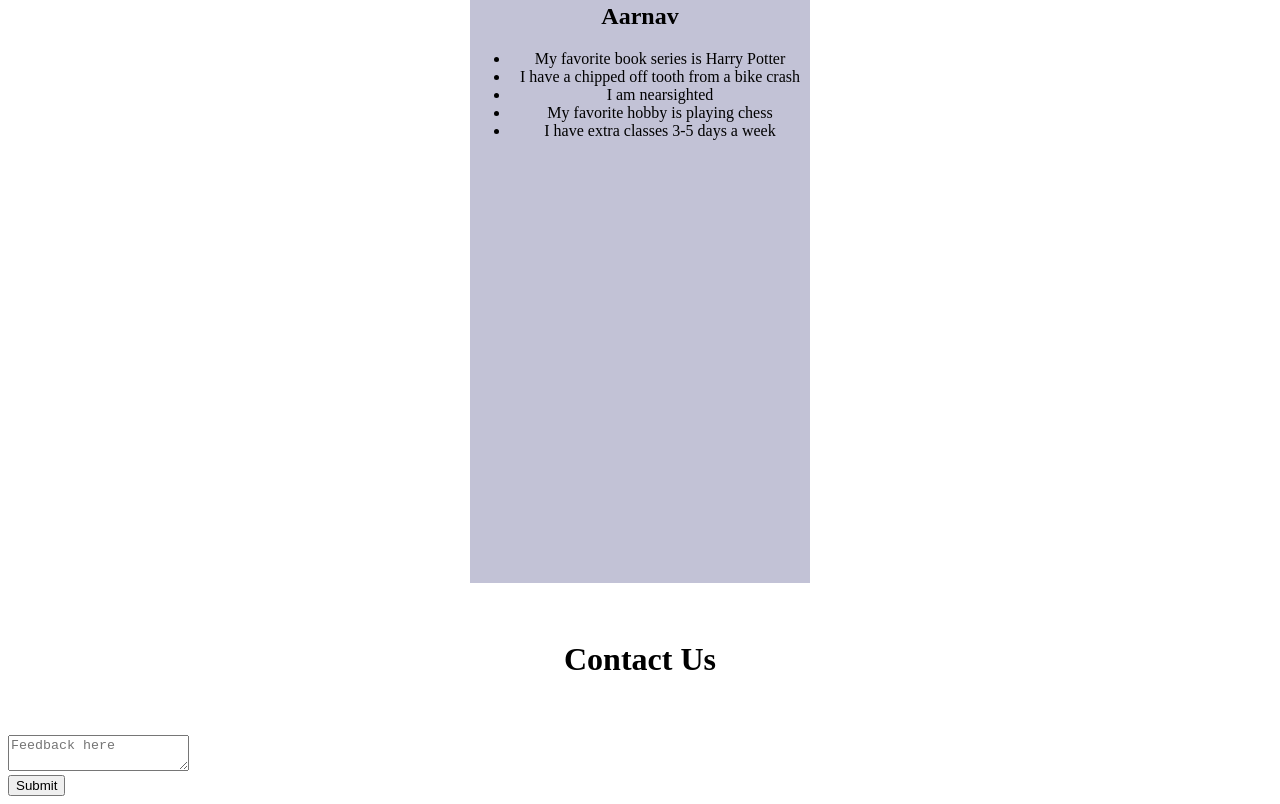
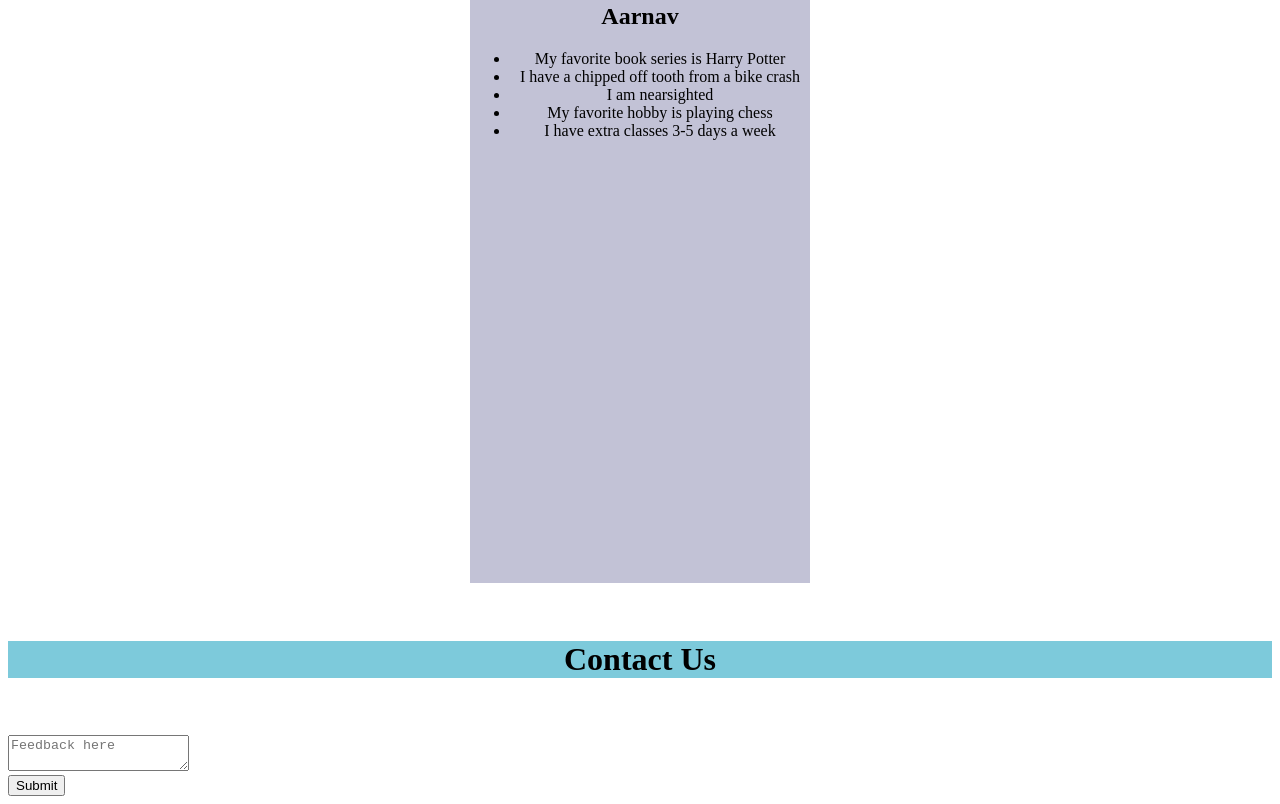
Before and after one commit to InsaneCoder101/InsaneCoder101.github.io, a plain HTML site: page index.html in a window 1280 px wide. Shown: the part 2267-3071 px from the top of the page. Drawn offline with Linux system fonts and the light colour scheme.

Commit message:
Update index.html

```diff
--- a/index.html
+++ b/index.html
@@ -178,6 +178,9 @@ background:#e87d7d;
 #Team::selection{
 background:#72e885;
 }
+#ContactUs{
+background:#7dcadb;
+}
 
 
     </style>
```
